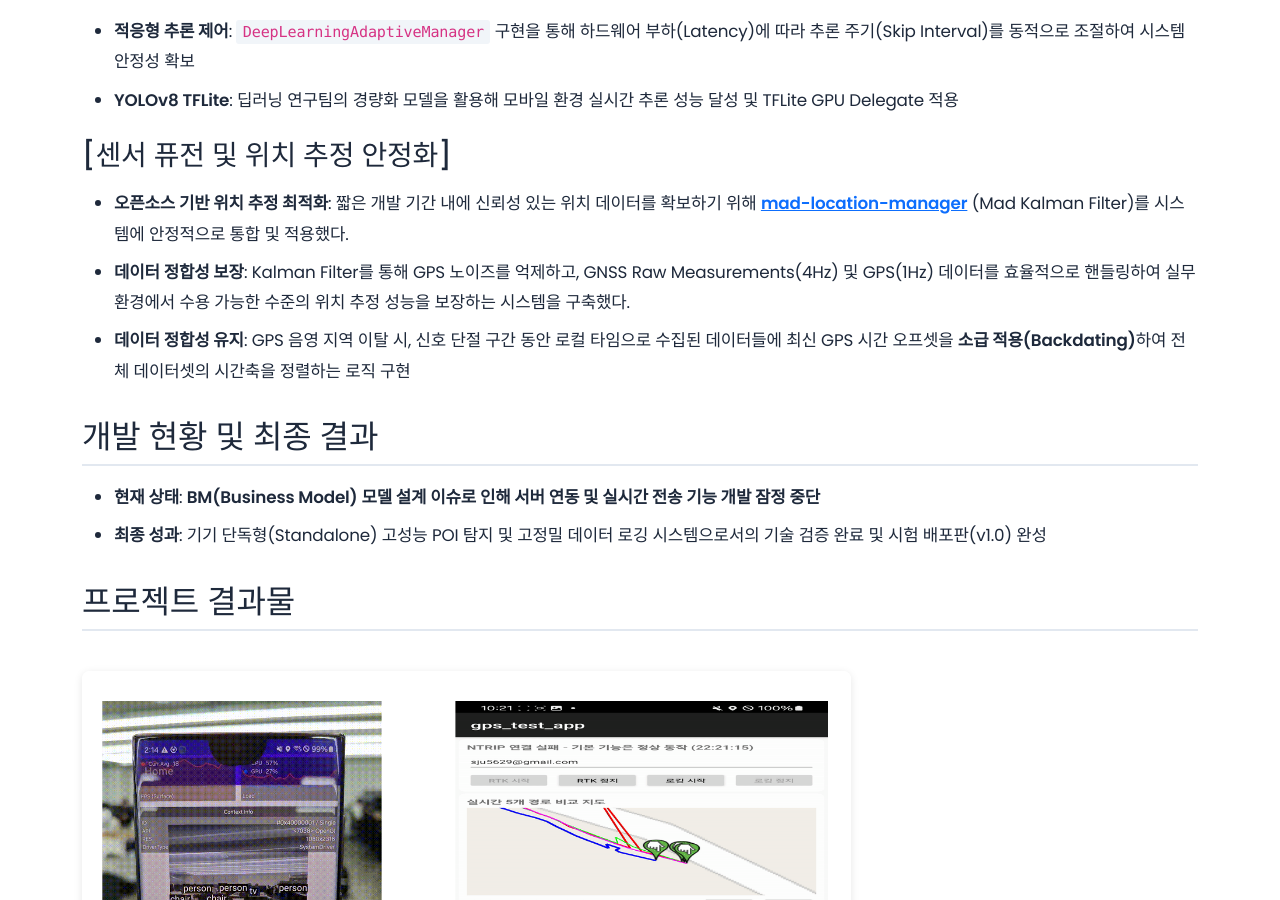
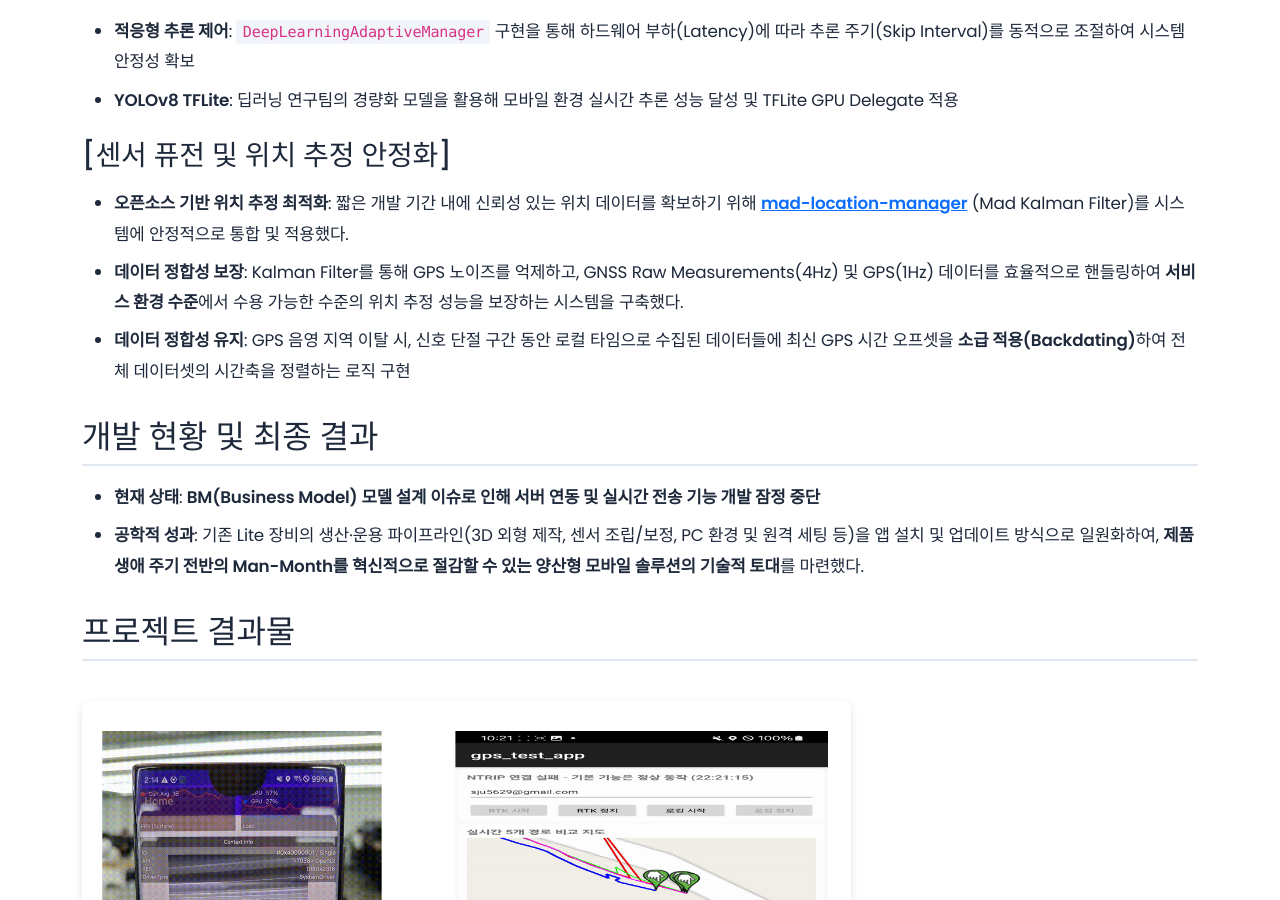
Before and after one commit to jinwoo-Sync/jinwoo-Sync.github.io, a Jekyll site: the page built from _projects/real-time_poi.md, in a window 1280 px wide and 900 px high, scrolled down 1437 px. Built offline with Jekyll 4.4.1, drawn with Linux system fonts in a browser that asks for light colours.

Commit message:
문장 정리

```diff
--- a/_projects/real-time_poi.md
+++ b/_projects/real-time_poi.md
@@ -39,12 +39,12 @@ order: 4
 
 ### [센서 퓨전 및 위치 추정 안정화]
 - **오픈소스 기반 위치 추정 최적화**: 짧은 개발 기간 내에 신뢰성 있는 위치 데이터를 확보하기 위해 **[mad-location-manager](https://github.com/maddevsio/mad-location-manager)** (Mad Kalman Filter)를 시스템에 안정적으로 통합 및 적용했다.
-- **데이터 정합성 보장**: Kalman Filter를 통해 GPS 노이즈를 억제하고, GNSS Raw Measurements(4Hz) 및 GPS(1Hz) 데이터를 효율적으로 핸들링하여 실무 환경에서 수용 가능한 수준의 위치 추정 성능을 보장하는 시스템을 구축했다.
+- **데이터 정합성 보장**: Kalman Filter를 통해 GPS 노이즈를 억제하고, GNSS Raw Measurements(4Hz) 및 GPS(1Hz) 데이터를 효율적으로 핸들링하여 **서비스 환경 수준**에서 수용 가능한 수준의 위치 추정 성능을 보장하는 시스템을 구축했다.
 - **데이터 정합성 유지**: GPS 음영 지역 이탈 시, 신호 단절 구간 동안 로컬 타임으로 수집된 데이터들에 최신 GPS 시간 오프셋을 **소급 적용(Backdating)**하여 전체 데이터셋의 시간축을 정렬하는 로직 구현
 
 ## 개발 현황 및 최종 결과
 - **현재 상태**: **BM(Business Model) 모델 설계 이슈로 인해 서버 연동 및 실시간 전송 기능 개발 잠정 중단**
-- **최종 성과**: 기기 단독형(Standalone) 고성능 POI 탐지 및 고정밀 데이터 로깅 시스템으로서의 기술 검증 완료 및 시험 배포판(v1.0) 완성
+- **공학적 성과**: 기존 Lite 장비의 생산·운용 파이프라인(3D 외형 제작, 센서 조립/보정, PC 환경 및 원격 세팅 등)을 앱 설치 및 업데이트 방식으로 일원화하여, **제품 생애 주기 전반의 Man-Month를 혁신적으로 절감할 수 있는 양산형 모바일 솔루션의 기술적 토대**를 마련했다.
 
 ## 프로젝트 결과물
 ![](/assets/images/projects/real-time_poi/system_overview.png)
```
